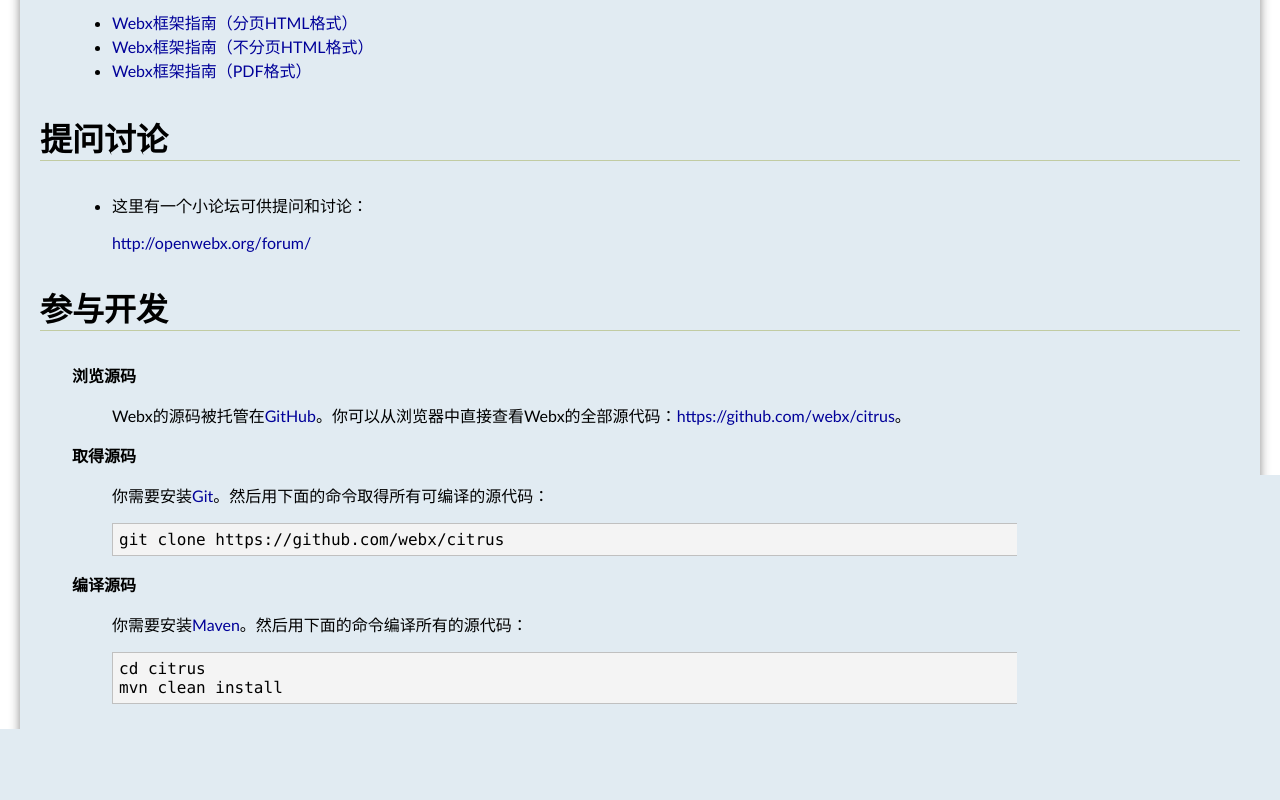
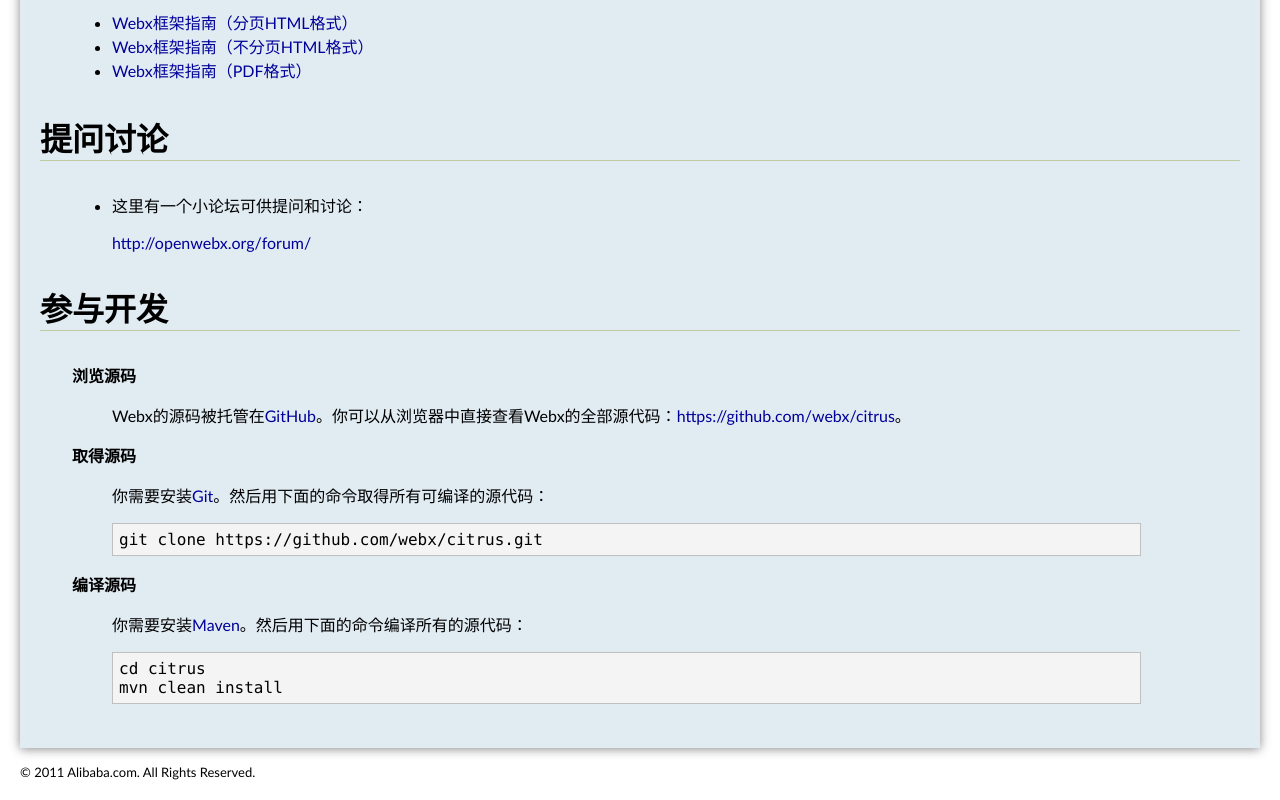
Before and after one commit to webx/webx.github.com, a plain HTML site: page index.html in a window 1280 px wide. Shown: the part 796-1596 px from the top of the page. Drawn offline with Linux system fonts and the light colour scheme.

Commit message:
更新webx主页

```diff
--- a/index.html
+++ b/index.html
@@ -64,7 +64,7 @@
             <dt>取得源码</dt>
             <dd>
                 <p>你需要安装<a href="http://git-scm.com/">Git</a>。然后用下面的命令取得所有可编译的源代码：</p>
-                <pre class="programlisting">git clone https://github.com/webx/citrus</pre>
+                <pre class="programlisting">git clone https://github.com/webx/citrus.git</pre>
             </dd>
             <dt>编译源码</dt>
             <dd>
```
